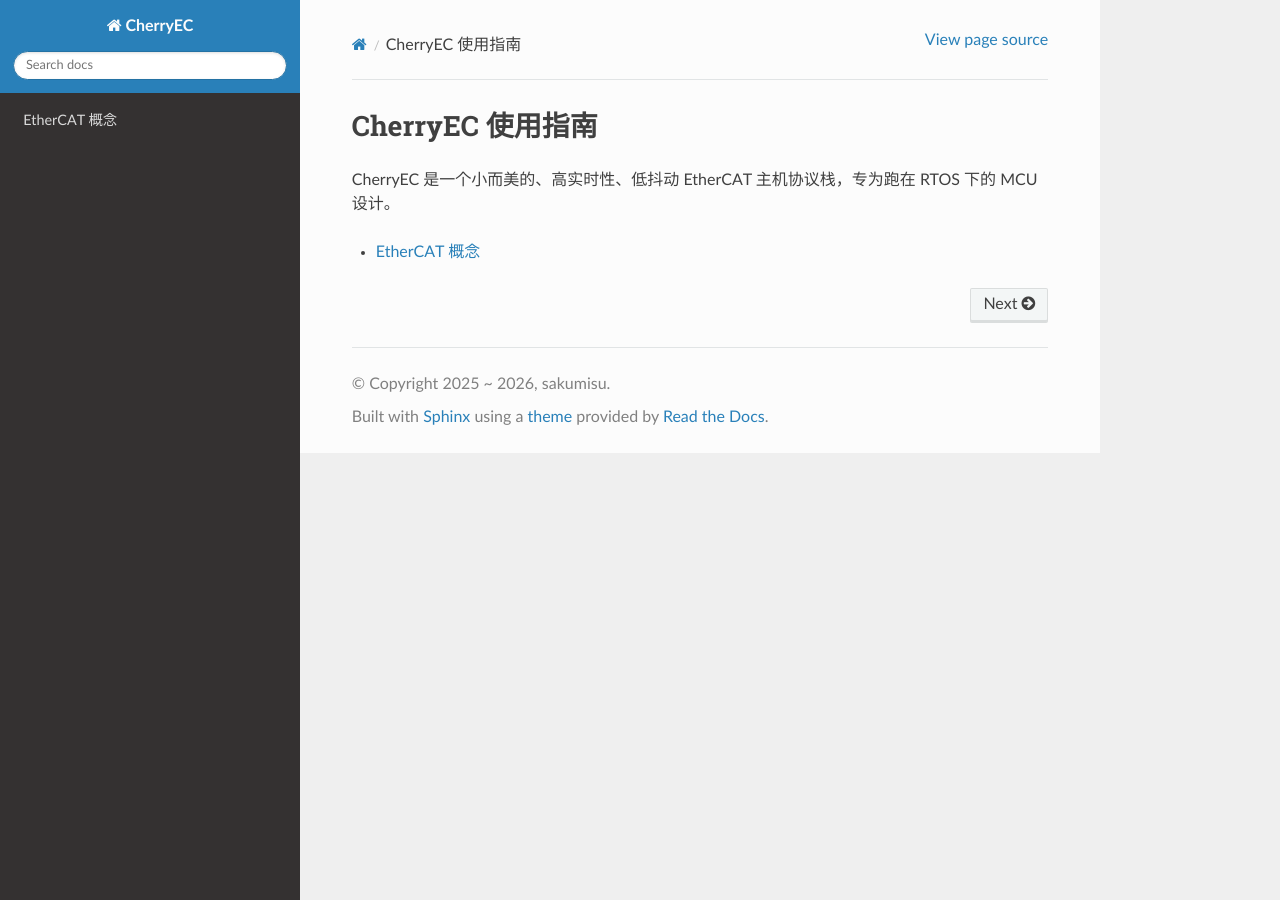
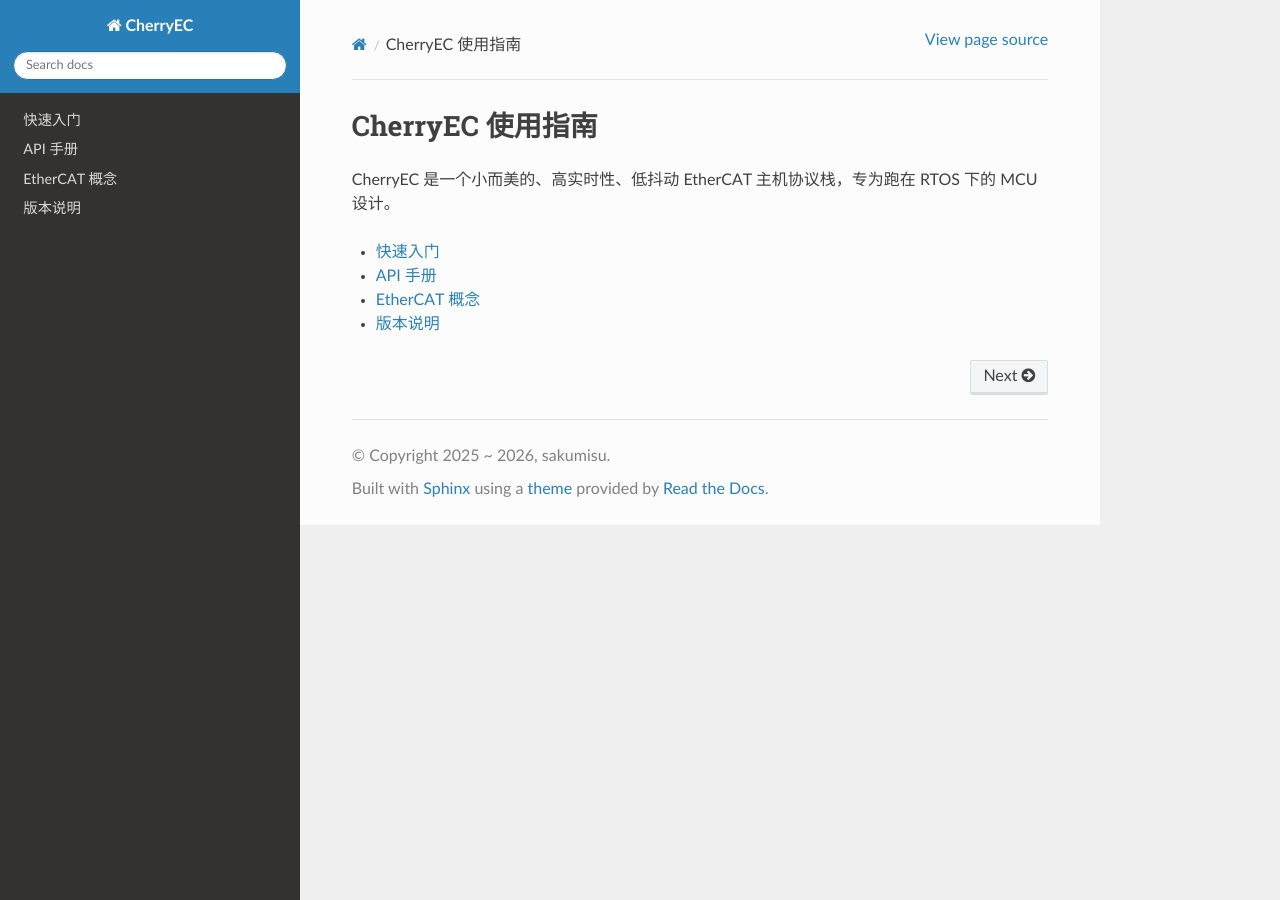
Before and after one commit to ljandmones1/CherryECAT, a Sphinx documentation site: the page built from docs/source/index.rst, in a window 1280 px wide. Built offline with Sphinx 7.4.7 and the Read the Docs theme 3.1.0, drawn with Linux system fonts in a browser that asks for light colours.

```diff
--- /dev/null
+++ b/docs/source/api.rst
@@ -0,0 +1,2 @@
+API 手册
+===========================
--- a/docs/source/index.rst
+++ b/docs/source/index.rst
@@ -11,4 +11,7 @@ CherryEC 是一个小而美的、高实时性、低抖动 EtherCAT 主机协议
 .. toctree::
    :maxdepth: 1
 
+   quickstart
+   api
    ethercat
+   version
--- /dev/null
+++ b/docs/source/quickstart.rst
@@ -0,0 +1,9 @@
+快速入门
+===========================
+
+
+HPMicro Boards
+-----------------------------
+
+RT-Thread RuiQing
+-----------------------------
--- /dev/null
+++ b/docs/source/version.rst
@@ -0,0 +1,2 @@
+版本说明
+===========================
```
Also changed, not shown: README.md (+4 -0 lines), README_zh.md (+4 -0 lines), docs/assets/ethercat.png, docs/assets/ethercat1.png (added), docs/assets/ethercat2.png, docs/assets/ethercat3.png, docs/assets/ethercat4.png, docs/assets/ethercat5.png, docs/assets/ethercat6.png (added), docs/assets/ethercat7.png (added).
